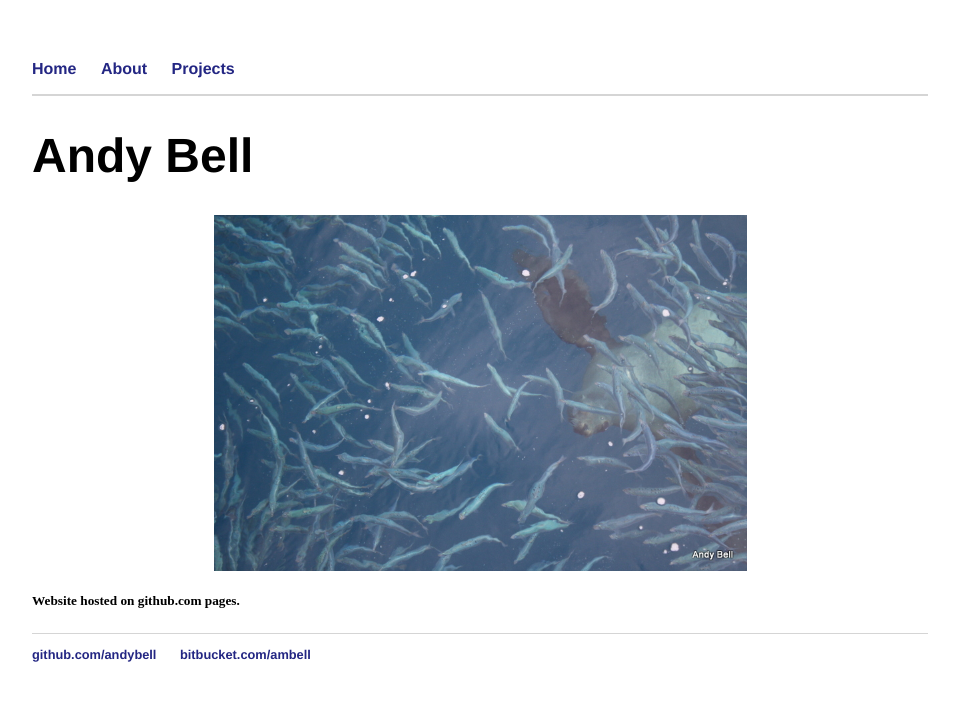
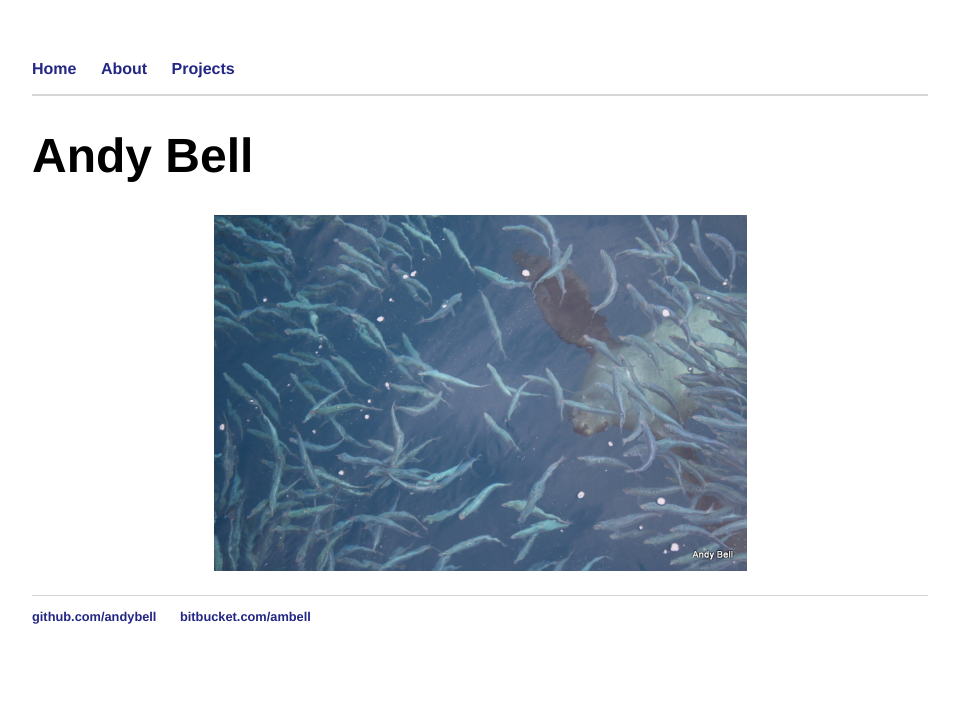
Before and after one commit to andybell/andybell.github.io, a Jekyll site: the page index.html, which Jekyll copies as it is, in a window 1280 px wide. Shown: the top 701 px of the page, without its empty margins (160-1119 px from the left). Built offline with Jekyll 4.4.1, drawn with Linux system fonts in a browser that asks for light colours.

Commit message:
rm mention of github

```diff
--- a/index.html
+++ b/index.html
@@ -18,7 +18,7 @@
     		<p class="blocktext">
         		<h1>Andy Bell</h1>
 				<IMG class="displayed" src="IMG_0603.JPG" alt="fish" style="width:533px;height:356px">
-				<h5>Website hosted on github.com pages.</h5>
+
     		</p><!-- /.blurb -->
 		<footer>
     		<ul>
```
Also changed, not shown: 1 other file.
